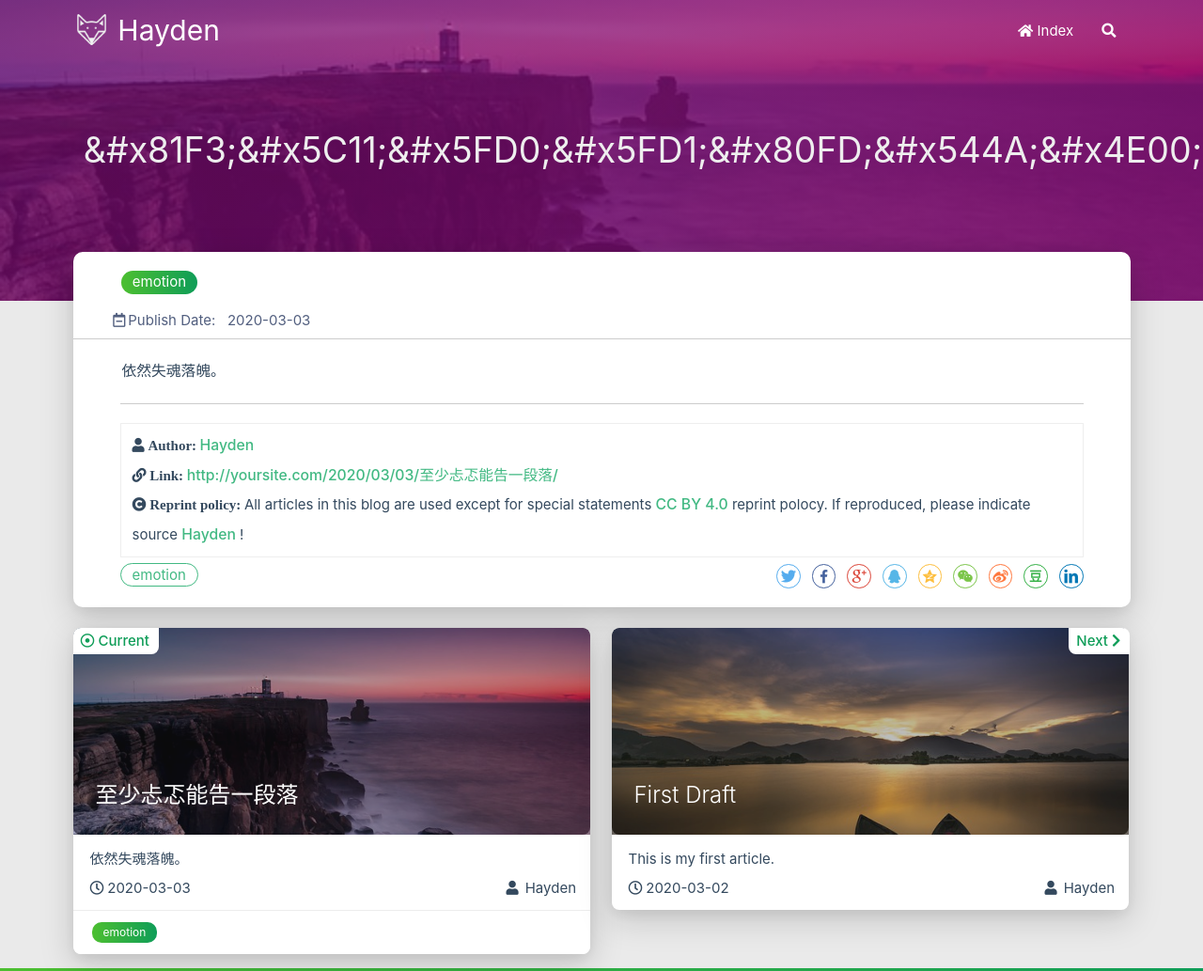
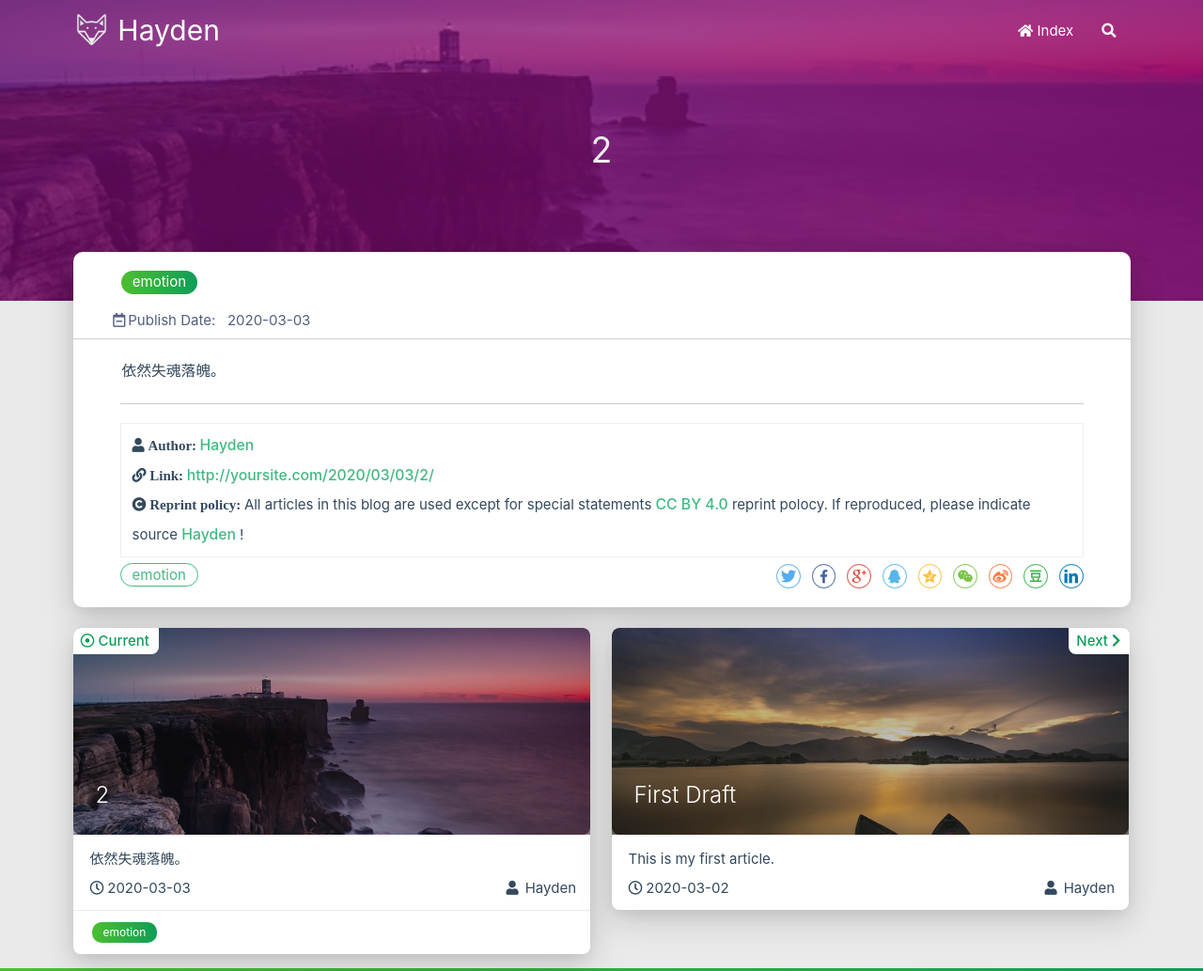
Before and after one commit to Akiract/Akiract.github.io, a plain HTML site: page 2020/03/03/2/index.html in a window 1280 px wide. Shown: the top 1033 px of the page at 94% size. Drawn offline with Linux system fonts and the light colour scheme; no server answers.

Commit message:
Site updated: 2020-03-03 16:37:09

```diff
--- a/2020/03/03/&#x81F3;&#x5C11;&#x5FD0;&#x5FD1;&#x80FD;&#x544A;&#x4E00;&#x6BB5;&#x843D;/index.html
+++ b/2020/03/03/2/index.html
@@ -4,7 +4,7 @@
 
 <head>
     <meta charset="utf-8">
-    <meta name="keywords" content="&amp;#x81F3;&amp;#x5C11;&amp;#x5FD0;&amp;#x5FD1;&amp;#x80FD;&amp;#x544A;&amp;#x4E00;&amp;#x6BB5;&amp;#x843D;, Hayden">
+    <meta name="keywords" content="2, Hayden">
     <meta name="description" content="">
     <meta http-equiv="X-UA-Compatible" content="IE=edge">
     <meta name="viewport" content="width=device-width, initial-scale=1.0, user-scalable=no">
@@ -13,7 +13,7 @@
     <meta name="format-detection" content="telephone=no">
     <meta name="apple-mobile-web-app-capable" content="yes">
     <meta name="apple-mobile-web-app-status-bar-style" content="black-translucent">
-    <title>&amp;#x81F3;&amp;#x5C11;&amp;#x5FD0;&amp;#x5FD1;&amp;#x80FD;&amp;#x544A;&amp;#x4E00;&amp;#x6BB5;&amp;#x843D; | Hayden</title>
+    <title>2 | Hayden</title>
     <link rel="icon" type="image/png" href="/favicon.png">
 
     <link rel="stylesheet" type="text/css" href="/libs/awesome/css/all.css">
@@ -176,7 +176,7 @@
         <div class="row">
             <div class="col s12 m12 l12">
                 <div class="brand">
-                    <h1 class="description center-align post-title">&amp;#x81F3;&amp;#x5C11;&amp;#x5FD0;&amp;#x5FD1;&amp;#x80FD;&amp;#x544A;&amp;#x4E00;&amp;#x6BB5;&amp;#x843D;</h1>
+                    <h1 class="description center-align post-title">2</h1>
                 </div>
             </div>
         </div>
@@ -257,7 +257,7 @@
                     </i>
                 </span>
                 <span class="reprint-info">
-                    <a href="http://yoursite.com/2020/03/03/&#x81F3;&#x5C11;&#x5FD0;&#x5FD1;&#x80FD;&#x544A;&#x4E00;&#x6BB5;&#x843D;/">http://yoursite.com/2020/03/03/&#x81F3;&#x5C11;&#x5FD0;&#x5FD1;&#x80FD;&#x544A;&#x4E00;&#x6BB5;&#x843D;/</a>
+                    <a href="http://yoursite.com/2020/03/03/2/">http://yoursite.com/2020/03/03/2/</a>
                 </span>
             </div>
             <div class="reprint__notice">
@@ -342,13 +342,13 @@
                 <i class="far fa-dot-circle"></i>&nbsp;Current
             </div>
             <div class="card">
-                <a href="/2020/03/03/&#x81F3;&#x5C11;&#x5FD0;&#x5FD1;&#x80FD;&#x544A;&#x4E00;&#x6BB5;&#x843D;/">
+                <a href="/2020/03/03/2/">
                     <div class="card-image">
 
 
-                        <img src="/medias/featureimages/2.jpg" class="responsive-img" alt="&#x81F3;&#x5C11;&#x5FD0;&#x5FD1;&#x80FD;&#x544A;&#x4E00;&#x6BB5;&#x843D;">
+                        <img src="/medias/featureimages/2.jpg" class="responsive-img" alt="2">
 
-                        <span class="card-title">&#x81F3;&#x5C11;&#x5FD0;&#x5FD1;&#x80FD;&#x544A;&#x4E00;&#x6BB5;&#x843D;</span>
+                        <span class="card-title">2</span>
                     </div>
                 </a>
                 <div class="card-content article-content">
```
Also changed, not shown: 2020/03/02/1st/index.html (+3 -3 lines), archives/2020/03/index.html (+3 -3 lines), archives/2020/index.html (+3 -3 lines), archives/index.html (+3 -3 lines), index.html (+3 -3 lines), tags/emotion/index.html (+3 -3 lines).
